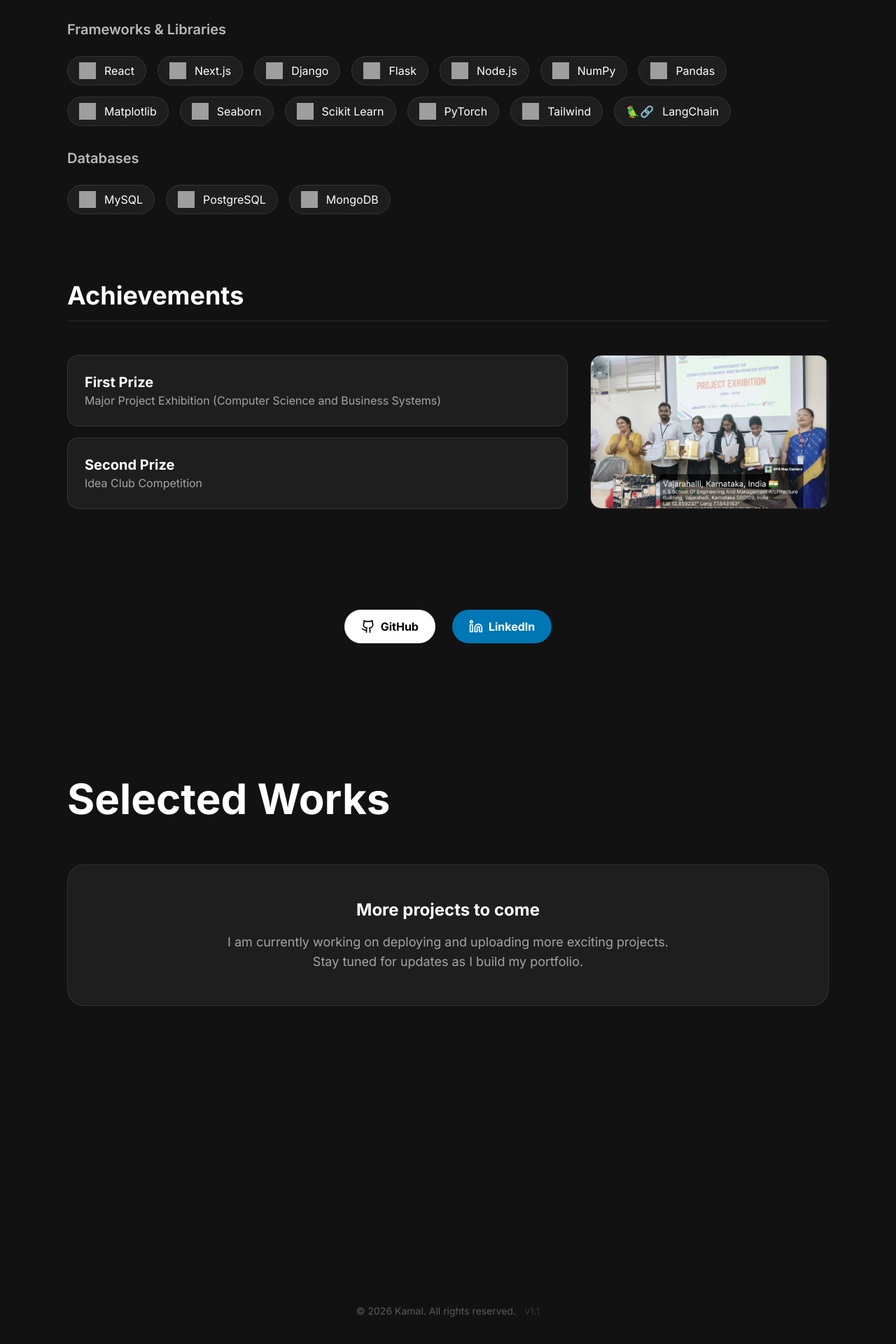
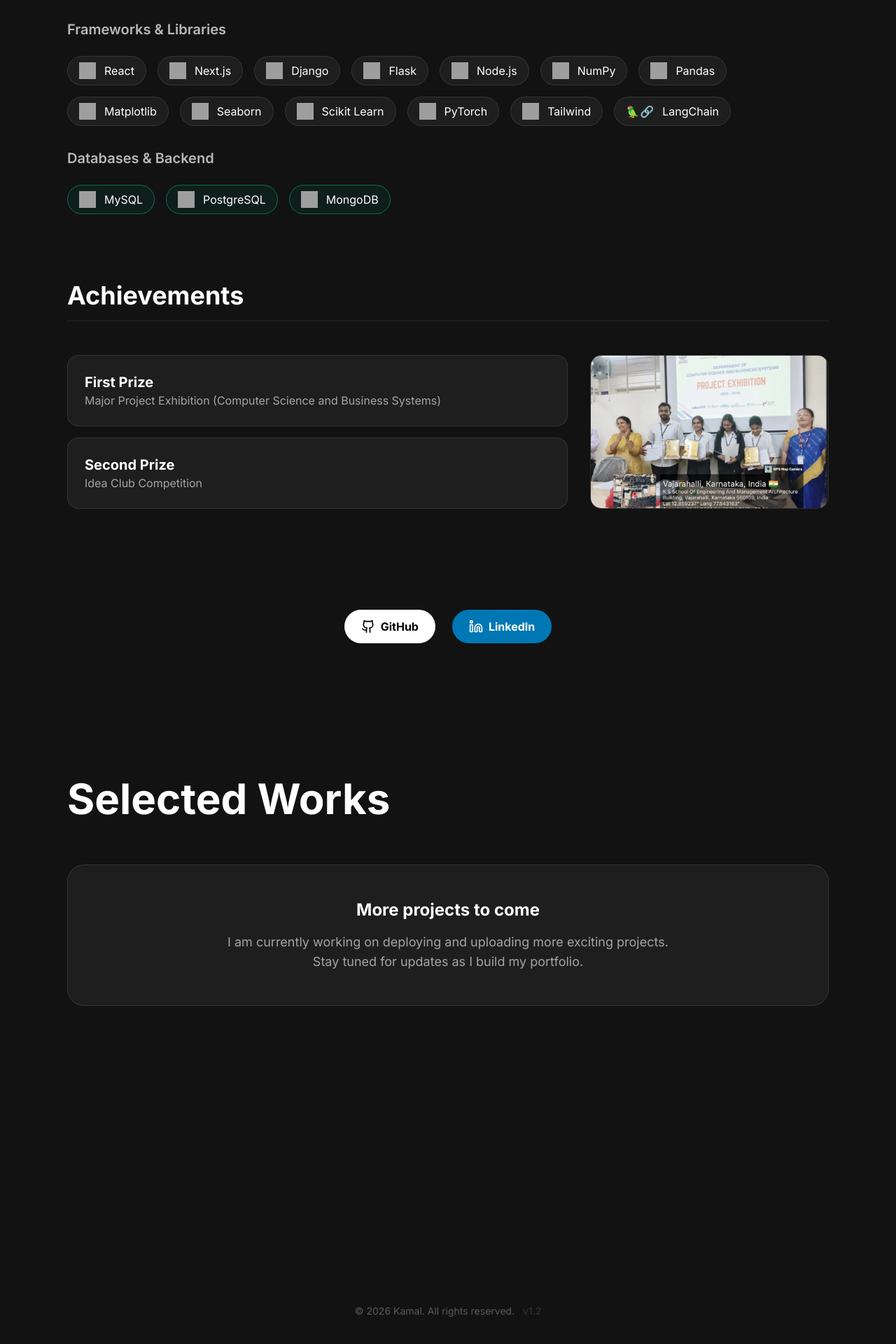
Before and after one commit to KamalSai3/portfolio, a Next.js app: page / in a window 1280 px wide. Shown: the part 4646-6566 px from the top of the page at 70% size. Built offline with nearby package versions, Linux system fonts and the light colour scheme; grey boxes are pictures that could not be loaded.

Commit message:
Highlight Database section and bump version to 1.2

```diff
--- a/app/page.tsx
+++ b/app/page.tsx
@@ -29,7 +29,7 @@ export default function Home() {
       <Projects />
 
       <footer className="py-12 text-center text-white/30 text-sm">
-        <p>&copy; {new Date().getFullYear()} Kamal. All rights reserved. <span className="opacity-50 ml-2">v1.1</span></p>
+        <p>&copy; {new Date().getFullYear()} Kamal. All rights reserved. <span className="opacity-50 ml-2">v1.2</span></p>
       </footer>
     </main>
   );
--- a/components/Profile.tsx
+++ b/components/Profile.tsx
@@ -97,10 +97,10 @@ export default function Profile() {
                     </div>
 
                     <div>
-                        <h3 className="text-xl font-semibold text-white/70 mb-6">Databases</h3>
+                        <h3 className="text-xl font-semibold text-white/70 mb-6">Databases & Backend</h3>
                         <div className="flex flex-wrap gap-4">
                             {skills.databases.map((skill) => (
-                                <div key={skill.name} className="flex items-center gap-3 px-4 py-2 rounded-full bg-white/5 border border-white/10">
+                                <div key={skill.name} className="flex items-center gap-3 px-4 py-2 rounded-full bg-emerald-900/20 border border-emerald-500/50">
                                     <img src={skill.icon} alt={skill.name} className="w-6 h-6" />
                                     <span className="text-white">{skill.name}</span>
                                 </div>
```
